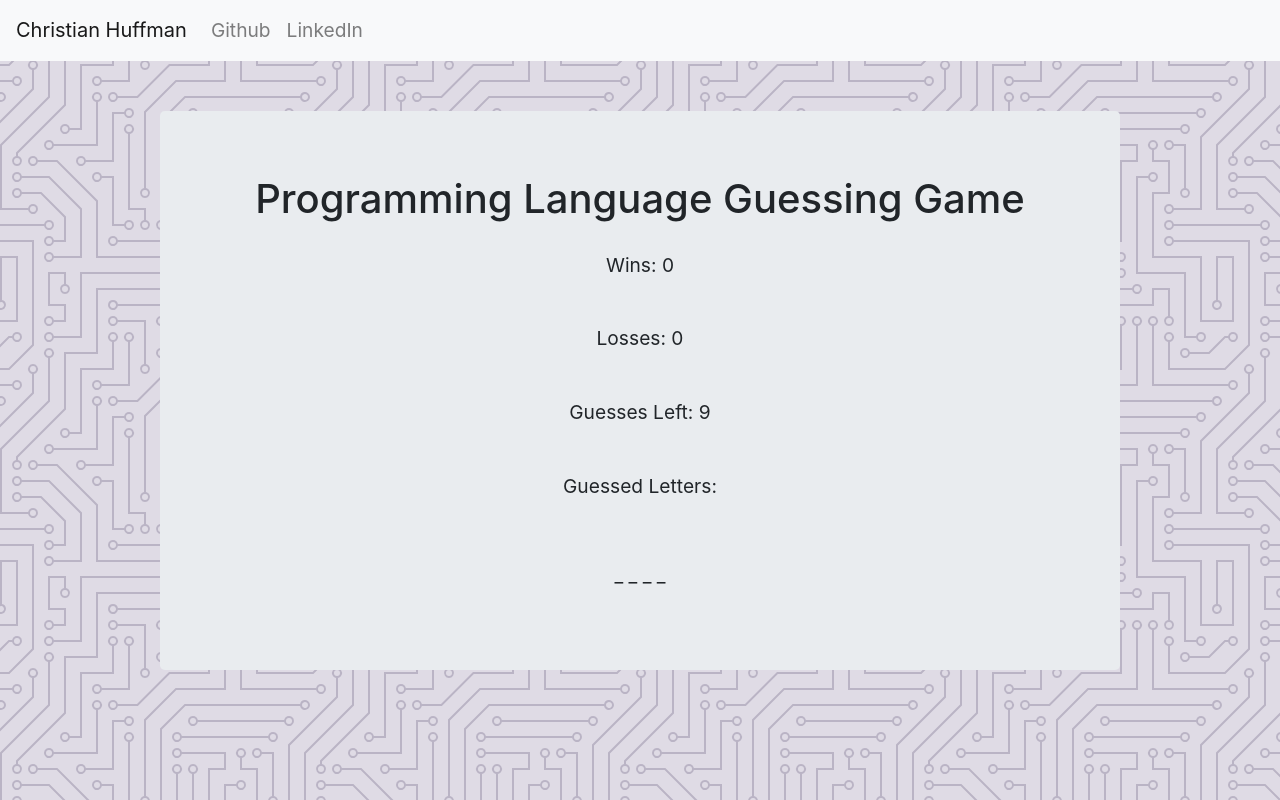
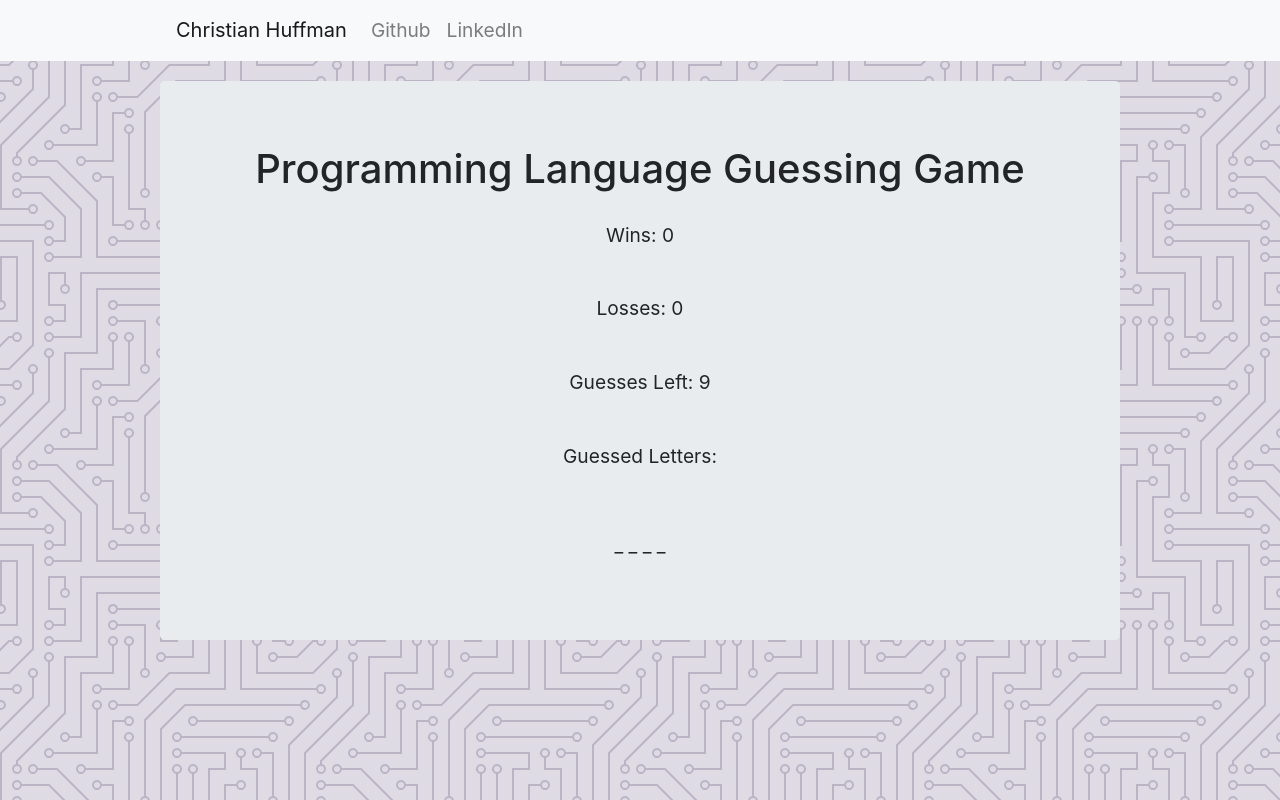
Before and after one commit to TheNoodleMoose/Programming-Language-Guessing-Game, a plain HTML site: page index.html in a window 1280 px wide. Drawn offline with nearby package versions, Linux system fonts and the light colour scheme.

Commit message:
made navbar 960px wide and added a header to color the space

```diff
--- a/assets/CSS/style.css
+++ b/assets/CSS/style.css
@@ -5,7 +5,10 @@ body {
 }
 
 header {
+    background-color: rgb(248,249,250);
     padding-bottom: 50px;
+    padding: 0;
+    margin-bottom: 20px;
 }
 
 .nav-center {
@@ -24,3 +27,7 @@ header {
     max-width: 960px;
     margin: 0 auto;
 }
+
+.nav-width {
+    max-width: 960px;
+}
--- a/index.html
+++ b/index.html
@@ -15,7 +15,7 @@
 
 <body class="body-color">
     <header>
-        <nav class="navbar navbar-expand-lg navbar-light bg-light mx-auto">
+        <nav class="navbar navbar-expand-lg navbar-light bg-light mx-auto nav-width">
             <a class="navbar-brand" href="https://thenoodlemoose.github.io/Responsive-Portfolio/" target="_blank">Christian Huffman</a>
             <button class="navbar-toggler" type="button" data-toggle="collapse" data-target="#navbarNav" aria-controls="navbarNav"
                 aria-expanded="false" aria-label="Toggle navigation">
```
